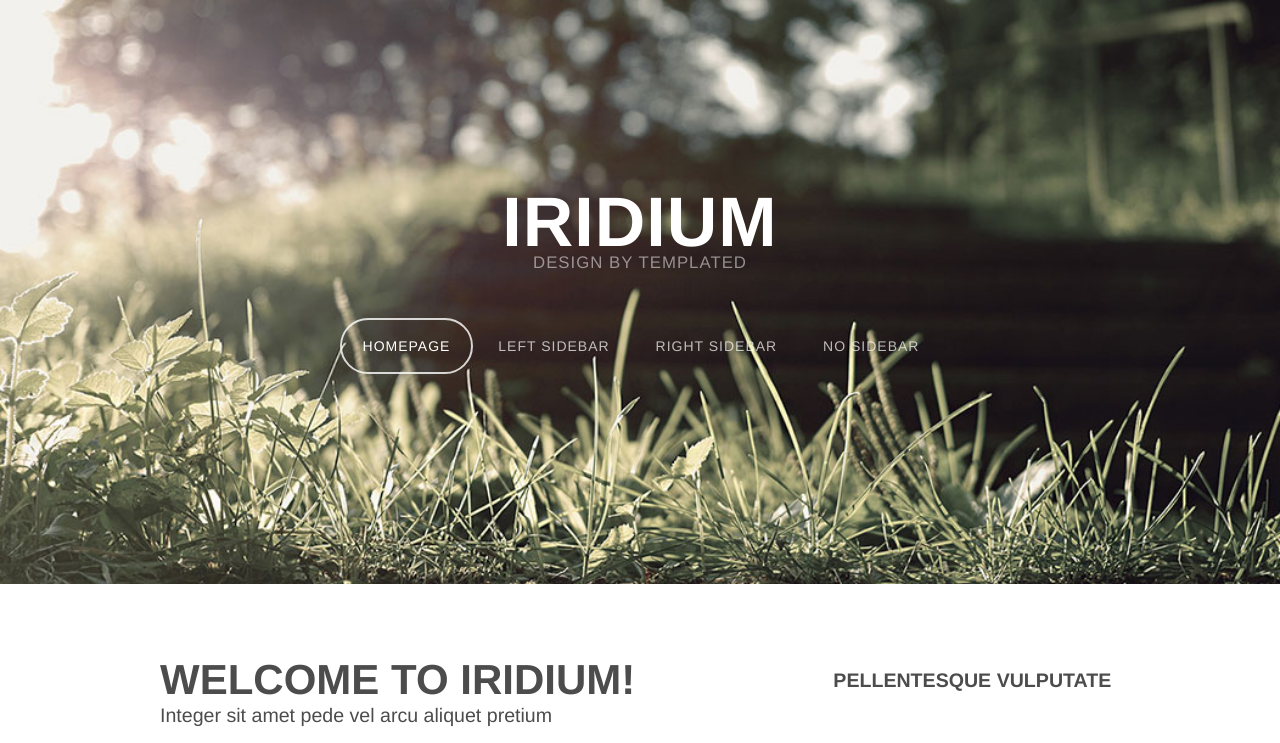
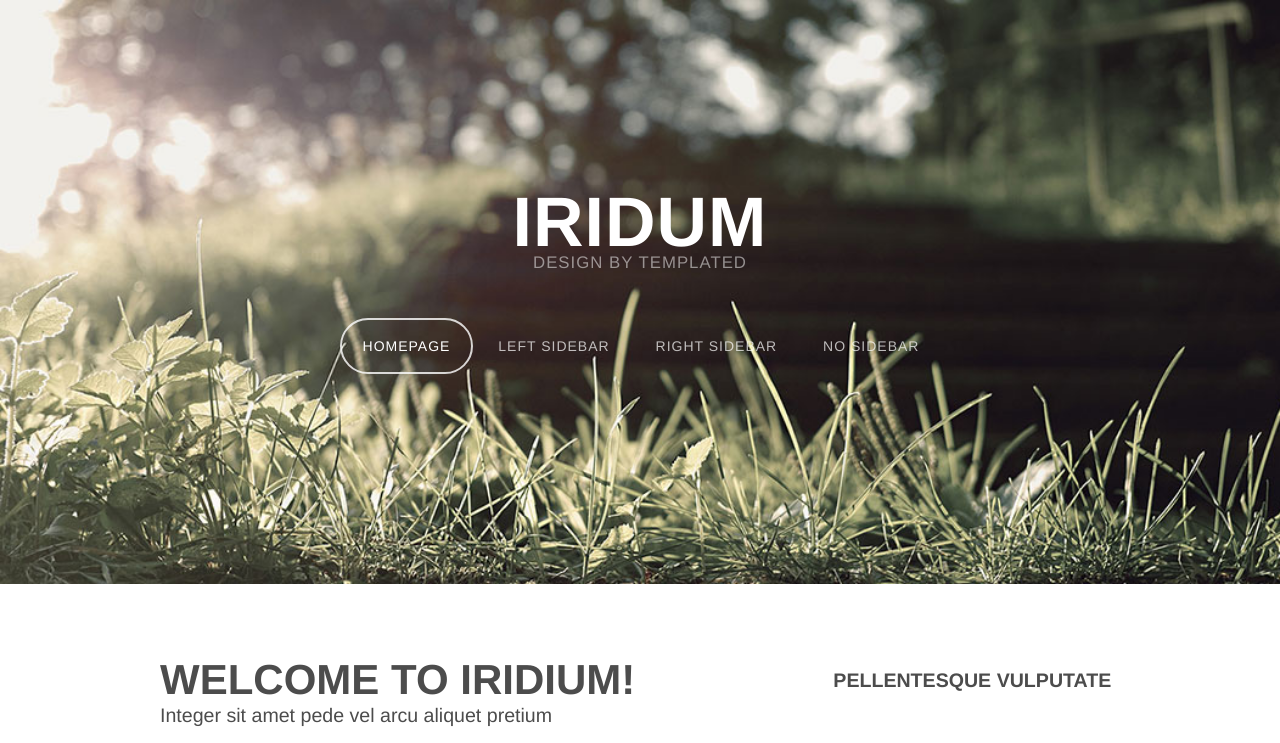
Before and after one commit to hazaelu/template-dreamweaver-original, a plain HTML site: page iridium/index.html in a window 1280 px wide. Shown: the top 743 px of the page. Drawn offline with nearby package versions, Linux system fonts and the light colour scheme.

Commit message:
cambio letra

```diff
--- a/iridium/index.html
+++ b/iridium/index.html
@@ -32,7 +32,7 @@
 
 				<!-- Logo -->
 				<div id="logo">
-					<h1><a href="#">Iridium</a></h1>
+					<h1><a href="#">Iridum</a></h1>
 					<span>Design by TEMPLATED</span>
 				</div>
 
```
